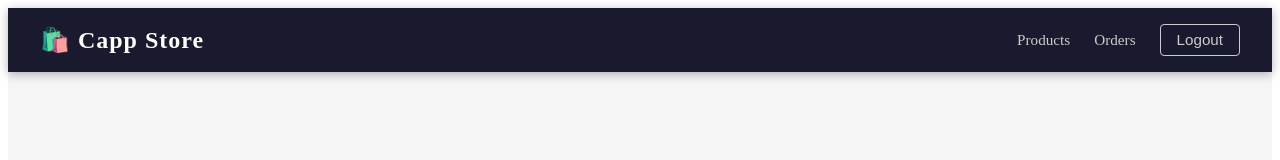
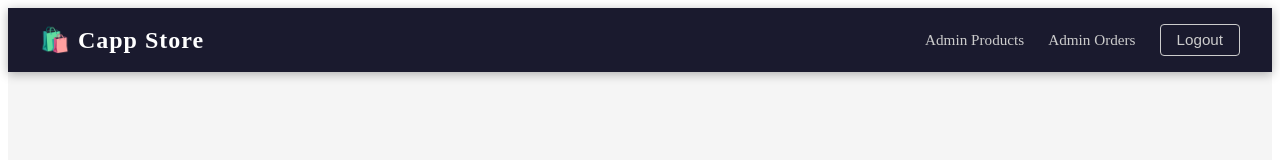
Before and after one commit to prensmatt/capp-frontend, an Angular app: page /#/login in a window 1280 px wide. Shown: the top 160 px of the page. Built offline with nearby package versions, Linux system fonts and the light colour scheme; sample sign-in values are in the browser's storage.

Commit message:
navbar-links, const uploaded_img while updating

```diff
--- a/src/app/features/admin/product-management/product-management.component.ts
+++ b/src/app/features/admin/product-management/product-management.component.ts
@@ -78,7 +78,11 @@ export class ProductManagementComponent implements OnInit {
     this.success = '';
 
     if (this.editingProduct) {
-      this.productService.update(this.editingProduct.id, this.form).subscribe({
+      const updateData = {
+        ...this.form,
+        image_url: this.editingProduct.image_url  // preserve existing image
+      };
+      this.productService.update(this.editingProduct.id, updateData).subscribe({
         next: () => {
           this.success = 'Product updated successfully';
           this.showForm = false;
--- a/src/app/shared/navbar/navbar.html
+++ b/src/app/shared/navbar/navbar.html
@@ -4,10 +4,11 @@
   </div>
 
   <div class="navbar-links">
-    <a routerLink="/products">Products</a>
-
     @if (authService.isLoggedIn() && authService.isAdmin()) {
-      <a routerLink="/admin/orders">Orders</a>
+      <a routerLink="/admin/products">Admin Products</a>
+      <a routerLink="/admin/orders">Admin Orders</a>
+    } @else {
+      <a routerLink="/products">Products</a>
     }
 
     @if (authService.isLoggedIn()) {
```
